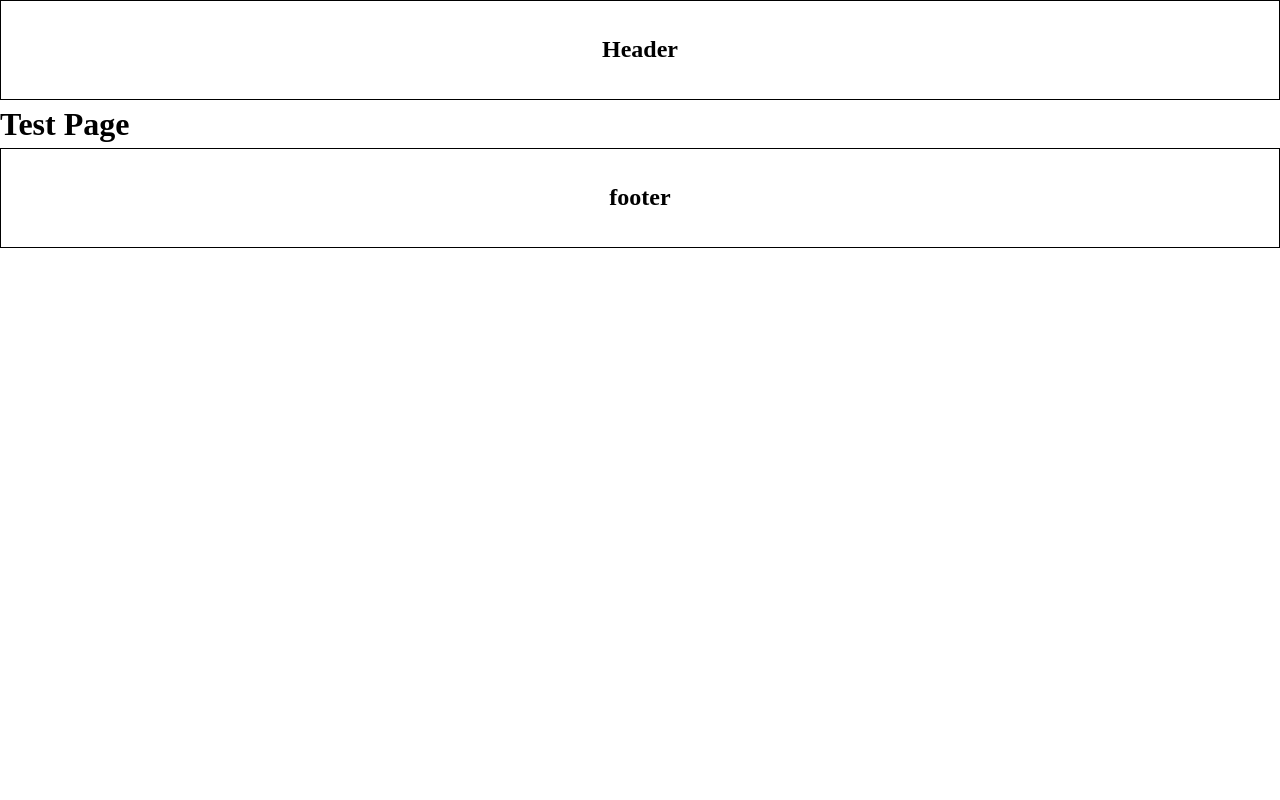
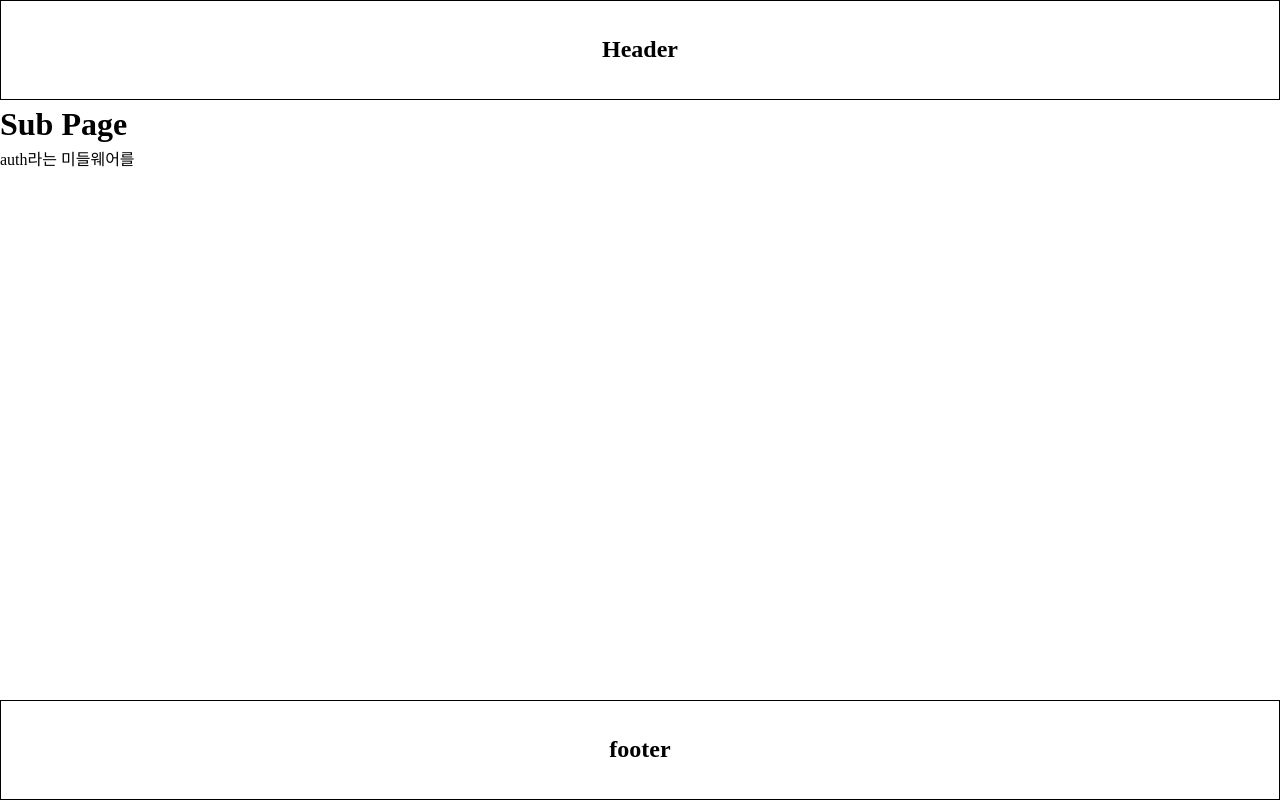
Before and after one commit to taezzang/nuxt3-boilerplate-code, a Nuxt app: page /sub in a window 1280 px wide. Built offline with nearby package versions, Linux system fonts and the light colour scheme; no server answers.

Commit message:
라우트 미들웨어 예시 추가

```diff
--- a/pages/sub.vue
+++ b/pages/sub.vue
@@ -1,9 +1,11 @@
-<template lang="">
-    <div>
-        <h1>Test Page</h1>
+<template>
+    <div class="section">
+        <h1>Sub Page</h1>
+        <p>auth라는 미들웨어를</p>
     </div>
 </template>
-<script>
-export default {};
+<script setup lang="ts">
+definePageMeta({
+    middleware: ['auth'],
+});
 </script>
-<style lang=""></style>
```
Also changed, not shown: middleware/auth.ts (added, +11 -0 lines).
